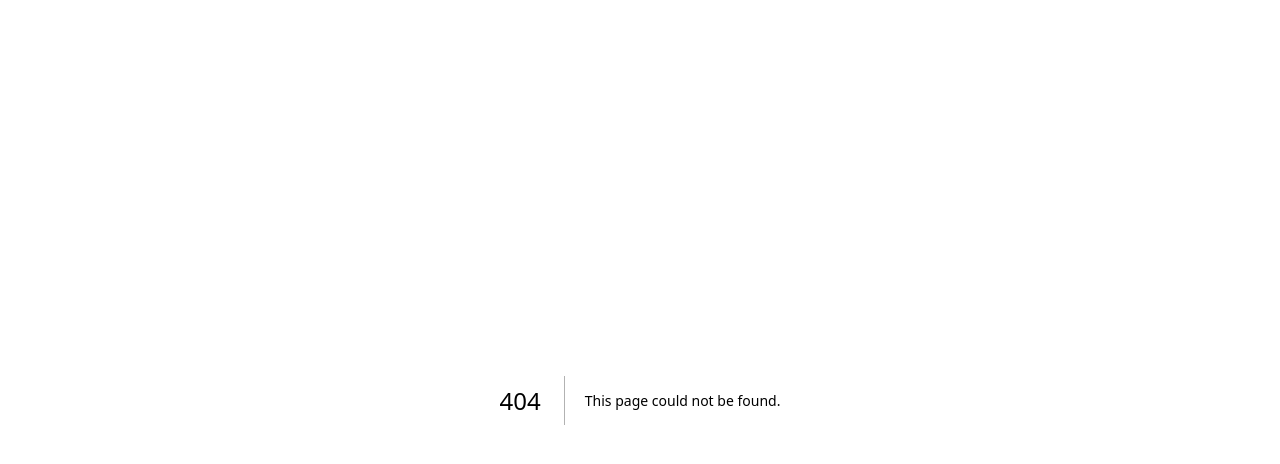
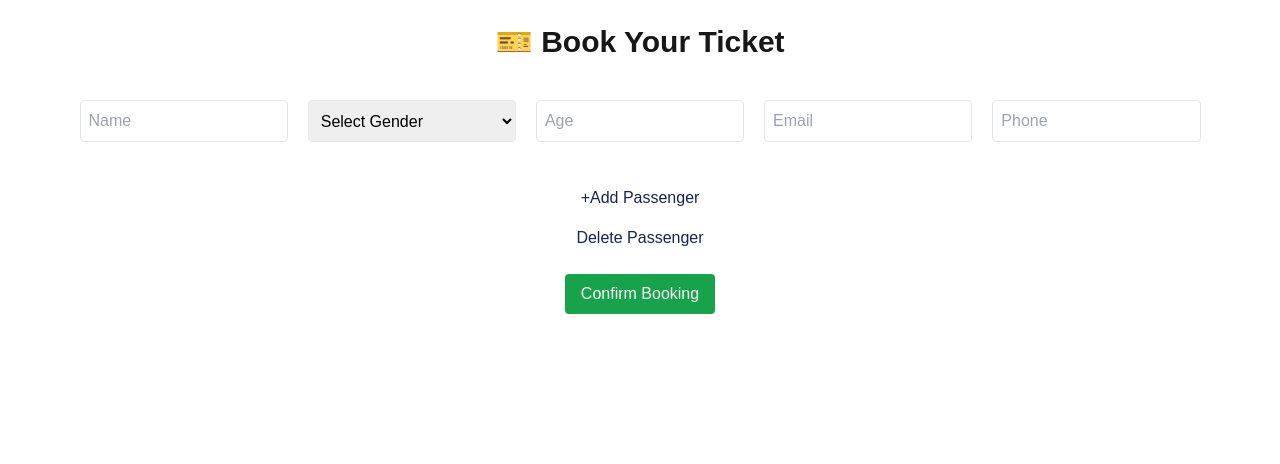
Before and after one commit to hghyhghy/Train_ticket_booking_app, a Next.js app in the folder frontend/: page /bookticket in a window 1280 px wide. Before the commit this address had no page. Shown: the top 464 px of the page. Built offline with nearby package versions, Linux system fonts and the light colour scheme.

Commit message:
Added bookings page with routes at (#0004)..

```diff
--- a/frontend/app/bookings/page.tsx
+++ b/frontend/app/bookings/page.tsx
@@ -1,6 +1,7 @@
 "use client";
 
 import { useState } from "react";
+import { useRouter } from "next/navigation"; // Added useRouter
 
 interface TrainClass {
   id: number;
@@ -21,13 +22,15 @@ interface Train {
 
 export default function BookTrain() {
   const [destination, setDestination] = useState("");
+  const [source, setSource] = useState("");
   const [trains, setTrains] = useState<Train[]>([]);
   const [loading, setLoading] = useState(false);
   const [error, setError] = useState("");
+  const router = useRouter(); // Added router for navigation
 
   const searchTrains = async () => {
-    if (!destination.trim()) {
-      setError("Please enter a valid destination.");
+    if (!source.trim() || !destination.trim()) {
+      setError("Please enter both source and destination.");
       return;
     }
 
@@ -57,9 +60,17 @@ export default function BookTrain() {
       <div className="w-full max-w-md flex flex-col items-center">
         <input
           type="text"
+          value={source}
+          onChange={(e) => setSource(e.target.value)}
+          placeholder="From"
+          className="border p-2 rounded w-full mb-4 text-lg focus:outline-none focus:ring-2 focus:ring-blue-500 text-black"
+        />
+
+        <input
+          type="text"
           value={destination}
           onChange={(e) => setDestination(e.target.value)}
-          placeholder="Enter Destination"
+          placeholder="To"
           className="border p-2 rounded w-full mb-4 text-lg focus:outline-none focus:ring-2 focus:ring-blue-500 text-black"
         />
 
@@ -135,6 +146,14 @@ export default function BookTrain() {
                 </ul>
               </div>
             )}
+
+            {/* Book Button - Now inside the train card */}
+            <button
+              onClick={() => router.push(`/bookticket?trainId=${train.id}`)}
+              className="mt-4 bg-blue-600 text-white px-4 py-2 rounded"
+            >
+              Book
+            </button>
           </div>
         ))}
       </div>
--- /dev/null
+++ b/frontend/app/bookticket/page.tsx
@@ -0,0 +1,105 @@
+"use client";
+
+import { useState } from "react";
+import { useSearchParams } from "next/navigation";
+
+export default function BookTicket() {
+  const searchParams = useSearchParams();
+  const trainId = searchParams.get("trainId");
+  const [passengers, setPassengers] = useState([{ name: "", gender: "", age: "", email: "", phone: "" }]);
+
+  const addPassenger = () => {
+    setPassengers([...passengers, { name: "", gender: "", age: "", email: "", phone: "" }]);
+  };
+
+  const deletepassenger = () => {
+
+    setPassengers([])
+  }
+
+  const handleInputChange = (index: number, field: keyof typeof passengers[0], value: string) => {
+    const updatedPassengers = [...passengers];
+    updatedPassengers[index][field] = value;
+    setPassengers(updatedPassengers);
+  };
+
+  const handleSubmit = async () => {
+    const res = await fetch("http://localhost:3001/bookings/book", {
+      method: "POST",
+      headers: { "Content-Type": "application/json" },
+      body: JSON.stringify({
+        userId: 1,  // Hardcoded for testing; replace with actual userId
+        trainId,
+        classId: 2, // Hardcoded for testing; replace with selected classId
+        passengers,
+        totalFare: passengers.length * 600, // Example fare calculation
+      }),
+    });
+
+    if (res.ok) {
+      alert("Booking successful!");
+    } else {
+      alert("Booking failed.");
+    }
+  }
+
+  return (
+    <div className="min-h-screen flex flex-col  items-center p-6">
+      <h1 className="text-3xl font-bold mb-6">🎫 Book Your Ticket</h1>
+
+      {passengers.map((passenger, index) => (
+        <div key={index} className=" p-4 rounded mb-3  flex flex-row gap-5 text-black">
+          <input
+            type="text"
+            placeholder="Name"
+            value={passenger.name}
+            onChange={(e) => handleInputChange(index, "name", e.target.value)}
+            className="border p-2 rounded w-full mb-2"
+          />
+          <select
+            value={passenger.gender}
+            onChange={(e) => handleInputChange(index, "gender", e.target.value)}
+            className="border p-2 rounded w-full mb-2"
+          >
+            <option value="">Select Gender</option>
+            <option value="Male">Male</option>
+            <option value="Female">Female</option>
+          </select>
+          <input
+            type="number"
+            placeholder="Age"
+            value={passenger.age}
+            onChange={(e) => handleInputChange(index, "age", e.target.value)}
+            className="border p-2 rounded w-full mb-2"
+          />
+          <input
+            type="email"
+            placeholder="Email"
+            value={passenger.email}
+            onChange={(e) => handleInputChange(index, "email", e.target.value)}
+            className="border p-2 rounded w-full mb-2"
+          />
+          <input
+            type="tel"
+            placeholder="Phone"
+            value={passenger.phone}
+            onChange={(e) => handleInputChange(index, "phone", e.target.value)}
+            className="border p-2 rounded w-full mb-2"
+          />
+        </div>
+      ))}
+
+      <button onClick={addPassenger} className="bg-white  text-blue-950 px-4 py-2 rounded">
+       +Add Passenger
+      </button>
+
+      <button onClick={deletepassenger} className="bg-white  text-blue-950 px-4 py-2 rounded">
+         Delete Passenger
+      </button>
+
+      <button onClick={handleSubmit} className="bg-green-600 text-white px-4 py-2 rounded mt-4">
+        Confirm Booking
+      </button>
+    </div>
+  );
+}
```
Also changed, not shown: frontend/app/trains/page.tsx (+6 -4 lines).
